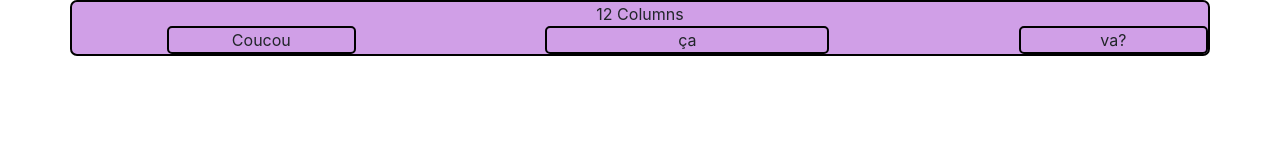
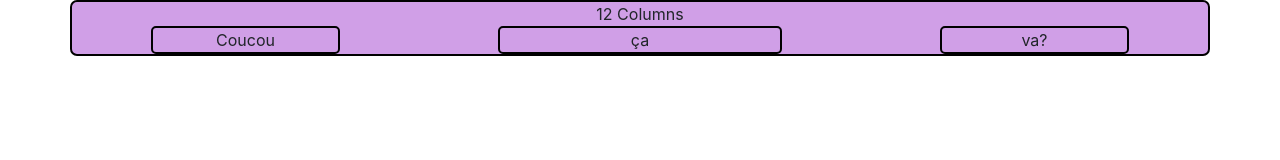
Before and after one commit to MarcoTampieri/bootstrap-training, a plain HTML site: page index.html in a window 1280 px wide. Drawn offline with nearby package versions, Linux system fonts and the light colour scheme.

Commit message:
nithing much

```diff
--- a/index.html
+++ b/index.html
@@ -16,12 +16,12 @@
         <div class="row">
             <div class="col-12">12 Columns</div>
         </div>
-        <div class="row">
-            <div class="col-1"></div>
+        <div class="row justify-content-around">
+
             <div class="col-2" id="coucou">Coucou</div>
-            <div class="col-2"></div>
+
             <div class="col-3" id="ça">ça</div>
-            <div class="col-2"></div>
+
             <div class="col-2" id="va">va?</div>
         </div>
     </div>
```
